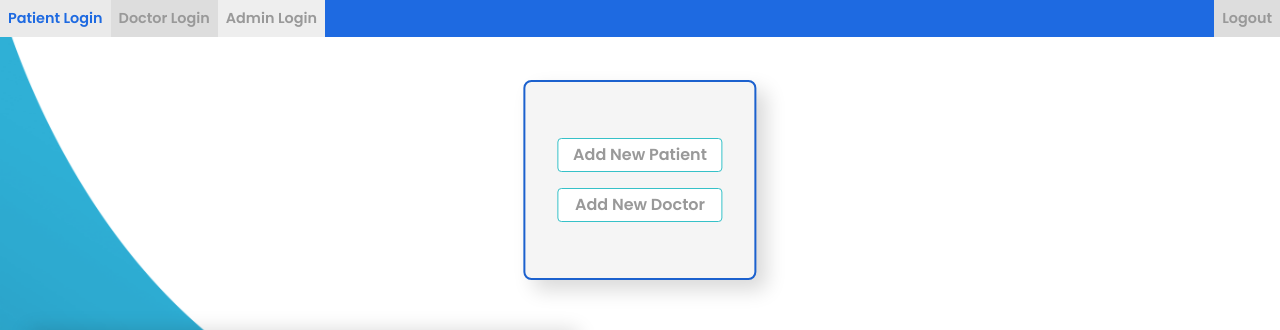
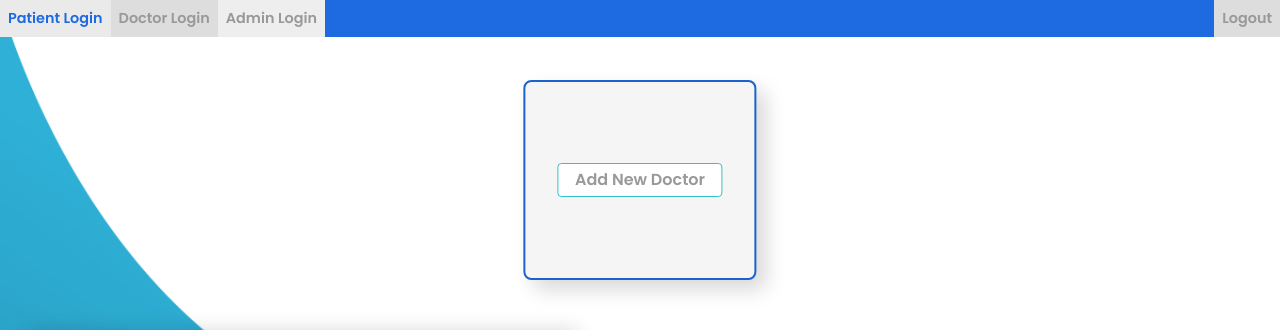
Before and after one commit to SmilinJasper/patient-monitoring-platform, a PHP site: page /admin_dashboard.php in a window 1280 px wide. Shown: the top 330 px of the page. Run offline with PHP 8.4, Linux system fonts and the light colour scheme; data that the repository does not hold is empty; some libraries are stand-ins or nearby versions.

Commit message:
remove-add-patient-from-admin-dashboard

```diff
--- a/admin_dashboard.php
+++ b/admin_dashboard.php
@@ -32,7 +32,6 @@
     <main class="page-wrapper">
 
         <section class="add-user">
-            <a class="button button__add-user" href="patient_registration_form.php">Add New Patient</a>
             <a class="button button__add-user" href="doctor_registration_form.php">Add New Doctor</a>
         </section>
 
```
